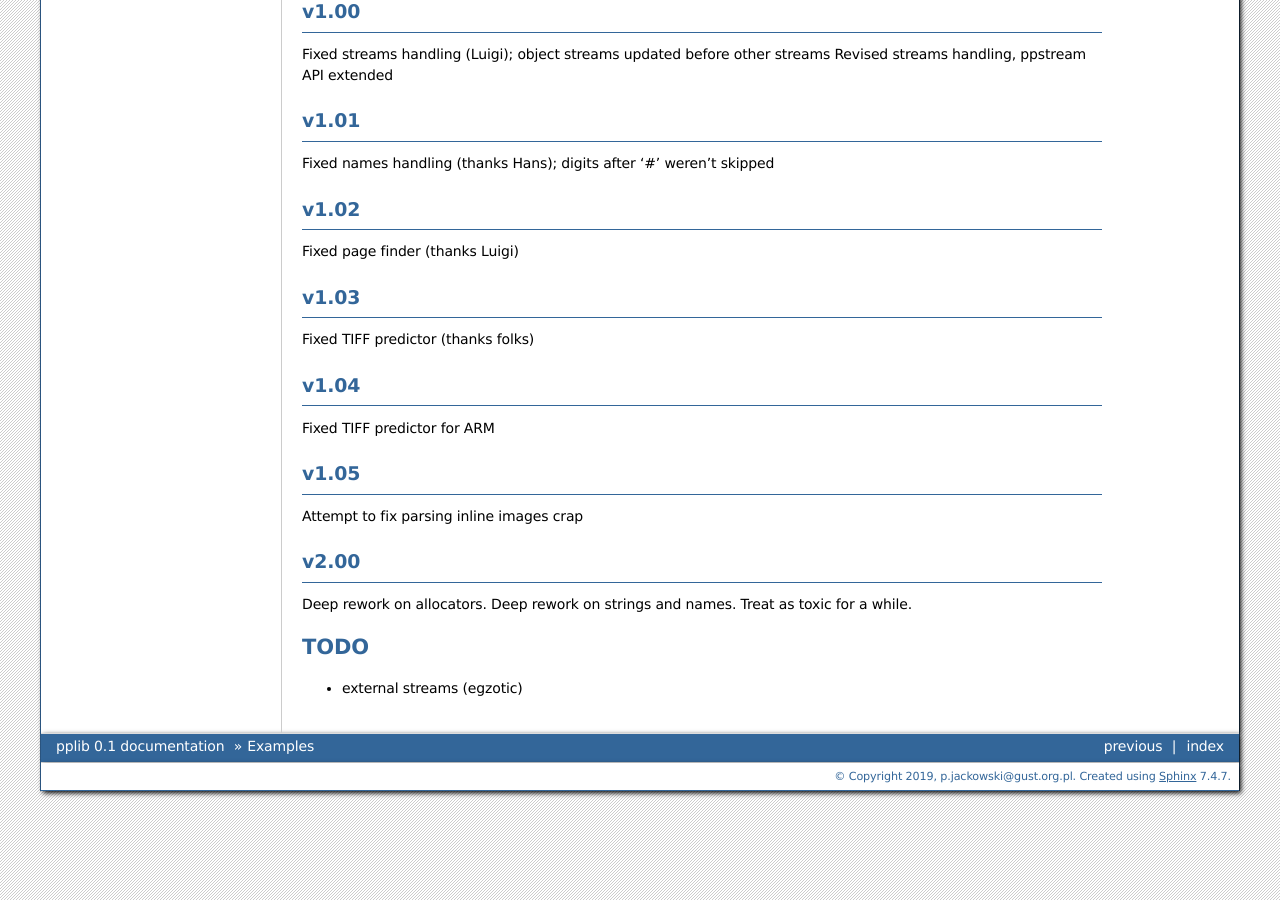
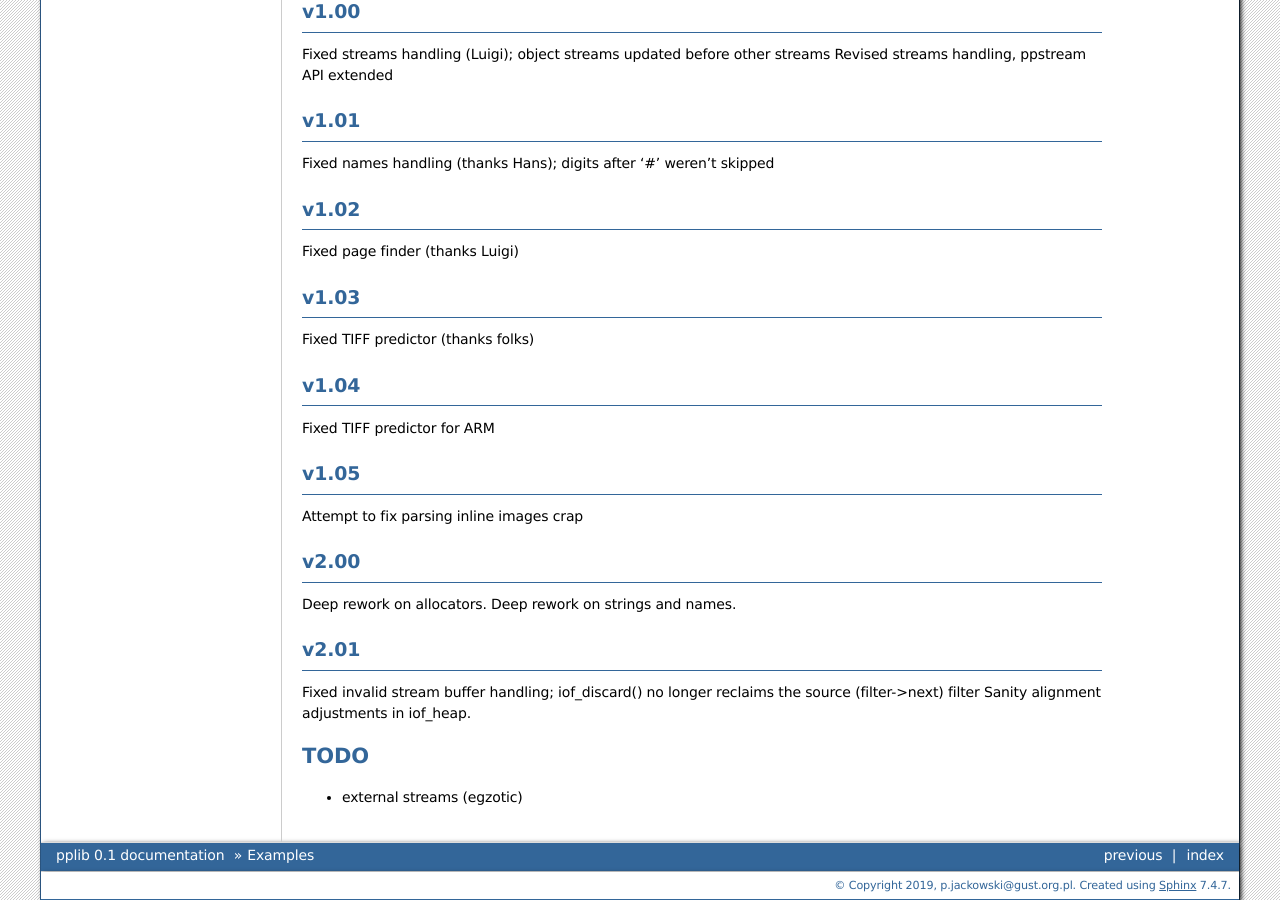
Before and after one commit to contextgarden/pplib, a Sphinx documentation site: the page built from doc/ppcode.rst, in a window 1280 px wide and 900 px high, scrolled down 1048 px. Built offline with Sphinx 7.4.7, drawn with Linux system fonts in a browser that asks for light colours.

```diff
--- a/doc/ppcode.rst
+++ b/doc/ppcode.rst
@@ -66,7 +66,11 @@ v2.00
 -----
 Deep rework on allocators.
 Deep rework on strings and names.
-Treat as toxic for a while.
+
+v2.01
+-----
+Fixed invalid stream buffer handling; iof_discard() no longer reclaims the source (filter->next) filter
+Sanity alignment adjustments in iof_heap.
 
 TODO
 ====
```
Also changed, not shown: 2 other files.
